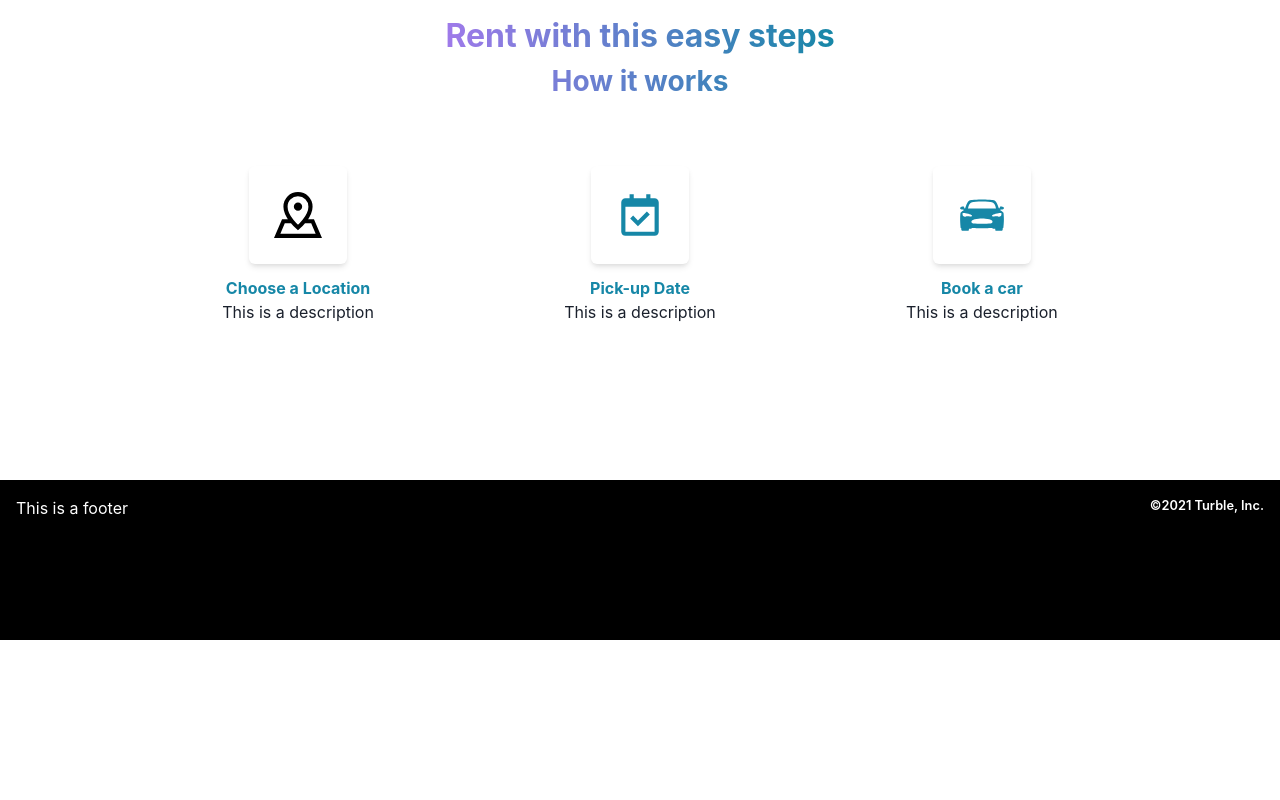
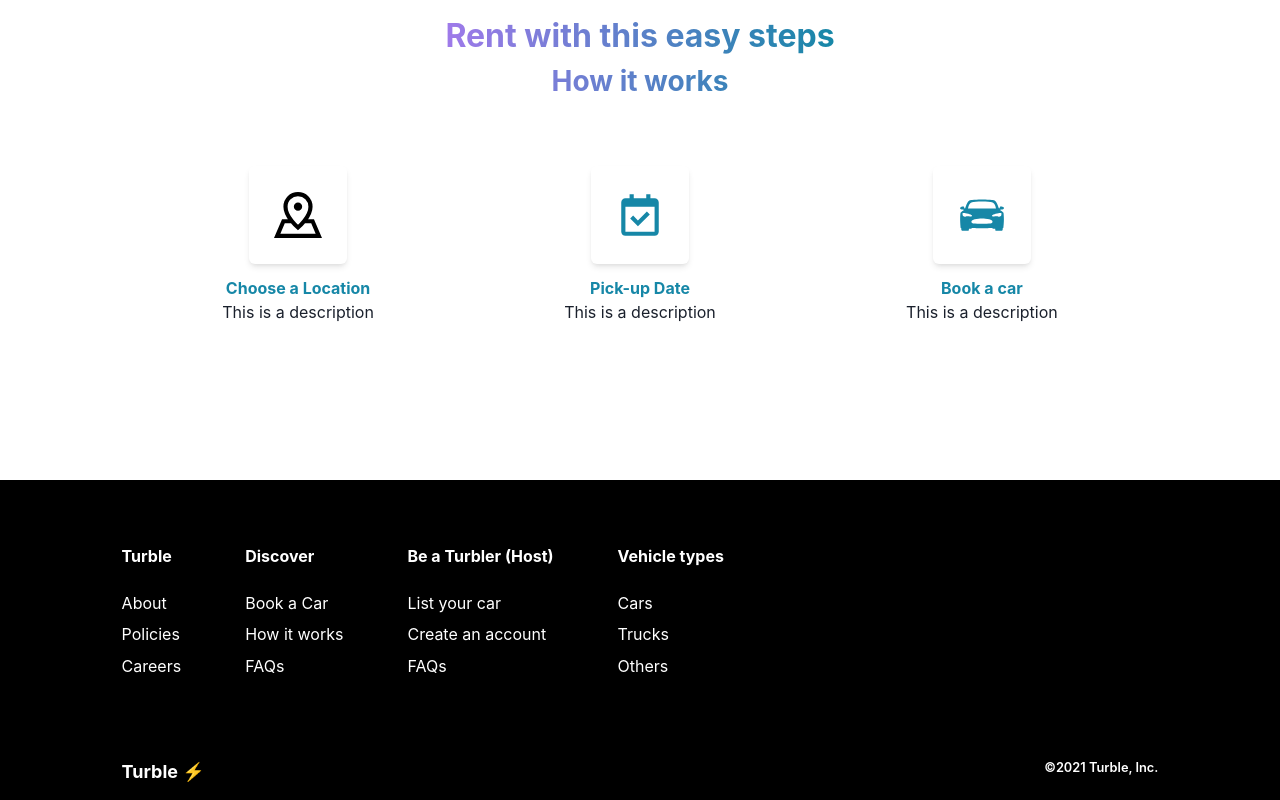
Before and after one commit to oliverloops/Turbo, a Next.js app: page / in a window 1280 px wide. Shown: the part 1960-2760 px from the top of the page. Before the commit the page ends 2600 px from the top, so only its background shows below. Built offline with nearby package versions, Linux system fonts and the light colour scheme.

Commit message:
Working on Home page...

```diff
--- a/components/Footer.js
+++ b/components/Footer.js
@@ -1,23 +1,112 @@
+import Link from "next/link";
 import { Box, Flex, Text, Spacer } from "@chakra-ui/react";
 import styled from "styled-components";
 
 const Foot = styled.footer`
   background-color: #000;
   width: 100%;
-  height: 20vh;
+  height: 40vh;
+  padding-left: 7%;
+  padding-right: 7%;
 `;
 
 const Small = styled.small`
   color: #fff;
   font-weight: 600;
+  padding-right: 1rem;
 `;
 
 const Footer = () => (
   <Foot>
-    <Flex p="4">
-      <Text color="white">This is a footer</Text>
-      <Spacer />
-      <Small>©2021 Turble, Inc.</Small>
+    <Flex flexDirection="column">
+      <Flex pt="8" pb="8">
+        <Flex p="8" flexDirection="column">
+          <Text color="white" fontWeight="bold">
+            Turble
+          </Text>
+          <Flex pt="4" flexDirection="column">
+            <Link href="#">
+              <a style={{ color: "#fff", paddingTop: "0.45rem" }}>About</a>
+            </Link>
+            <Link href="#">
+              <a style={{ color: "#fff", paddingTop: "0.45rem" }}>Policies</a>
+            </Link>
+            <Link href="#">
+              <a style={{ color: "#fff", paddingTop: "0.45rem" }}>Careers</a>
+            </Link>
+          </Flex>
+        </Flex>
+
+        <Flex p="8" flexDirection="column">
+          <Text color="white" fontWeight="bold">
+            Discover
+          </Text>
+          <Flex pt="4" flexDirection="column">
+            <Link href="#">
+              <a style={{ color: "#fff", paddingTop: "0.45rem" }}>Book a Car</a>
+            </Link>
+            <Link href="#">
+              <a style={{ color: "#fff", paddingTop: "0.45rem" }}>
+                How it works
+              </a>
+            </Link>
+            <Link href="#">
+              <a style={{ color: "#fff", paddingTop: "0.45rem" }}>FAQs</a>
+            </Link>
+          </Flex>
+        </Flex>
+
+        <Flex p="8" flexDirection="column">
+          <Text color="white" fontWeight="bold">
+            Be a Turbler (Host)
+          </Text>
+          <Flex pt="4" flexDirection="column">
+            <Link href="#">
+              <a style={{ color: "#fff", paddingTop: "0.45rem" }}>
+                List your car
+              </a>
+            </Link>
+            <Link href="#">
+              <a style={{ color: "#fff", paddingTop: "0.45rem" }}>
+                Create an account
+              </a>
+            </Link>
+            <Link href="#">
+              <a style={{ color: "#fff", paddingTop: "0.45rem" }}>FAQs</a>
+            </Link>
+          </Flex>
+        </Flex>
+
+        <Flex p="8" flexDirection="column">
+          <Text color="white" fontWeight="bold">
+            Vehicle types
+          </Text>
+          <Flex pt="4" flexDirection="column">
+            <Link href="#">
+              <a style={{ color: "#fff", paddingTop: "0.45rem" }}>Cars</a>
+            </Link>
+            <Link href="#">
+              <a style={{ color: "#fff", paddingTop: "0.45rem" }}>Trucks</a>
+            </Link>
+            <Link href="#">
+              <a style={{ color: "#fff", paddingTop: "0.45rem" }}>Others</a>
+            </Link>
+          </Flex>
+        </Flex>
+      </Flex>
+
+      <Flex p="4">
+        <Text
+          pl="4"
+          color="white"
+          fontWeight="bold"
+          fontSize={{ base: "7px", md: "12px", lg: "18px" }}
+        >
+          Turble ⚡️
+        </Text>
+        <Spacer />
+        <Small>©2021 Turble, Inc.</Small>
+      </Flex>
     </Flex>
   </Foot>
 );
```
